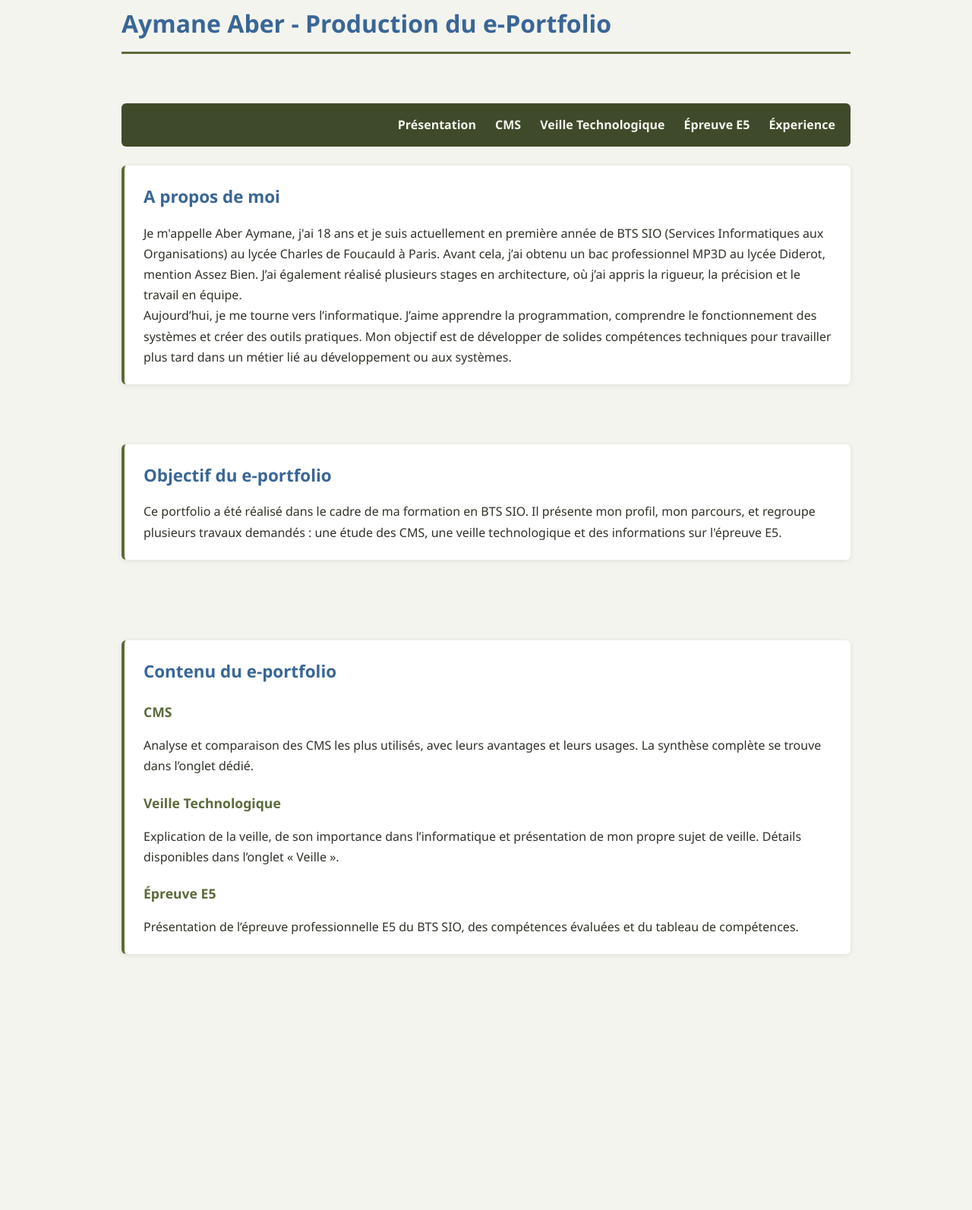
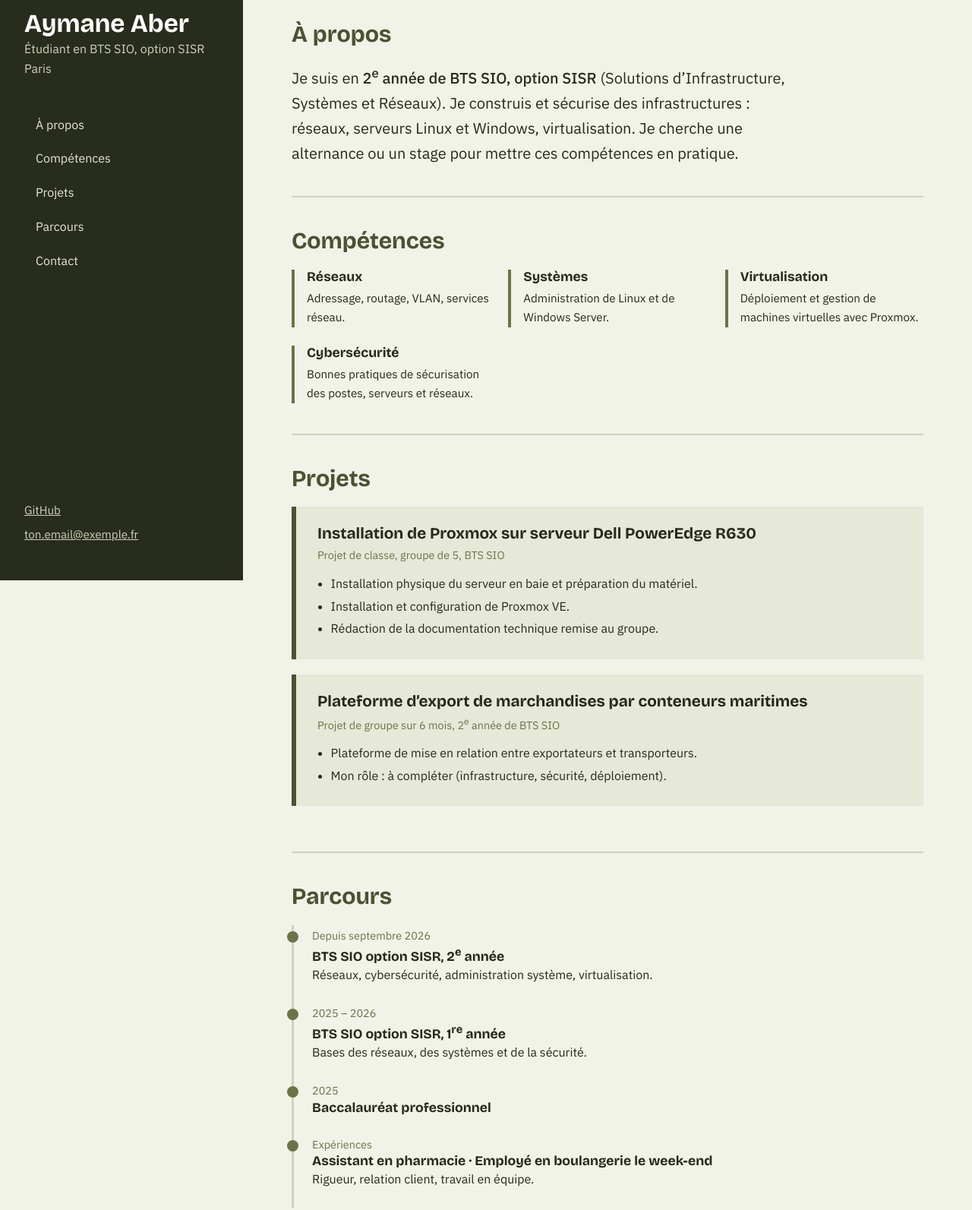
Before and after one commit to Pekno09/portfolio, a plain HTML site: page index.html in a window 1280 px wide. Shown: the part 36-1629 px from the top of the page at 76% size. Before the commit the page ends 1337 px from the top, so only its background shows below. Drawn offline with nearby package versions, Linux system fonts and the light colour scheme.

Commit message:
Add files via upload

```diff
--- a/index.html
+++ b/index.html
@@ -1,85 +1,142 @@
 <!DOCTYPE html>
 <html lang="fr">
 <head>
-    <meta charset="UTF-8">
-    <meta name="viewport" content="width=device-width, initial-scale=1.0">
-    <title>Portfolio Aymane Aber </title>
+<meta charset="utf-8">
+<meta name="viewport" content="width=device-width, initial-scale=1">
+<title>Aymane Aber – Portfolio BTS SIO SISR</title>
+<meta name="description" content="Portfolio d’Aymane Aber, étudiant en BTS SIO option SISR : réseaux, systèmes, virtualisation et cybersécurité.">
+<link rel="preconnect" href="https://fonts.googleapis.com">
+<link rel="preconnect" href="https://fonts.gstatic.com" crossorigin>
+<link href="https://fonts.googleapis.com/css2?family=Bricolage+Grotesque:wght@500;700&family=IBM+Plex+Sans:wght@400;500&display=swap" rel="stylesheet">
+<style>
+:root{
+  --kaki-900:#272c1c; --kaki-700:#4a5232; --kaki-500:#6b7348;
+  --sauge-200:#cfd3b8; --sauge-100:#e6e8d8; --sauge-50:#f1f2e8;
+  --texte:#252a1a; --lien:#4a5232;
+}
+*{box-sizing:border-box;margin:0}
+html{scroll-behavior:smooth}
+body{font-family:"IBM Plex Sans",system-ui,sans-serif;background:var(--sauge-50);color:var(--texte);line-height:1.65;display:grid;grid-template-columns:320px 1fr;min-height:100vh}
+h1,h2,h3{font-family:"Bricolage Grotesque",system-ui,sans-serif;line-height:1.15}
+a{color:var(--lien)}
+a:focus-visible,button:focus-visible{outline:3px solid var(--kaki-500);outline-offset:3px}
 
-    <h1 style = "color: rgb(57, 102, 150);" >Aymane Aber -  Production du e-Portfolio </h1>
-    <h2 style=" color:rgb(57, 102, 150);  font: sans-serif; font-size: 40px;">
-        <h3 style="color:rgb(57, 102, 150);" >  <br></h3>
-    </h2>
-    <link rel="stylesheet" href="couleur.css">
+aside{background:var(--kaki-900);color:var(--sauge-100);padding:3rem 2rem;position:sticky;top:0;height:100vh;display:flex;flex-direction:column;gap:1.5rem}
+aside h1{font-size:2.1rem;color:#fff}
+aside .role{color:var(--sauge-200)}
+aside nav{display:flex;flex-direction:column;gap:.25rem;margin-top:1rem}
+aside nav a{color:var(--sauge-100);text-decoration:none;padding:.45rem .75rem;border-left:3px solid transparent}
+aside nav a:hover{border-left-color:var(--kaki-500);background:rgba(255,255,255,.06)}
+aside .liens{margin-top:auto;display:flex;flex-direction:column;gap:.4rem;font-size:.95rem}
+aside .liens a{color:var(--sauge-200)}
 
+main{padding:4rem 4rem 5rem;max-width:62rem}
+section{padding:2.5rem 0;border-top:2px solid var(--sauge-200)}
+section:first-child{border-top:0;padding-top:0}
+h2{font-size:1.9rem;color:var(--kaki-700);margin-bottom:1.25rem}
+.intro{font-size:1.25rem;max-width:42rem}
+.intro strong{font-weight:500}
+
+.competences{display:grid;grid-template-columns:repeat(auto-fit,minmax(14rem,1fr));gap:1.5rem}
+.competences div{border-left:4px solid var(--kaki-500);padding-left:1rem}
+.competences h3{font-size:1.1rem;margin-bottom:.35rem}
+.competences p{font-size:.95rem}
+
+.projet{background:var(--sauge-100);border-left:6px solid var(--kaki-700);padding:1.5rem 1.75rem;margin-bottom:1.25rem}
+.projet h3{font-size:1.3rem;margin-bottom:.25rem}
+.projet .meta{color:var(--kaki-500);font-size:.9rem;margin-bottom:.75rem}
+.projet ul{padding-left:1.1rem}
+.projet li{margin:.2rem 0}
+
+.parcours{list-style:none;padding:0;border-left:3px solid var(--sauge-200)}
+.parcours li{padding:0 0 1.5rem 1.5rem;position:relative}
+.parcours li::before{content:"";position:absolute;left:-9px;top:.5rem;width:15px;height:15px;background:var(--kaki-500);border-radius:50%}
+.parcours .date{color:var(--kaki-500);font-size:.9rem}
+.parcours h3{font-size:1.1rem}
+
+.bouton{display:inline-block;background:var(--kaki-700);color:#fff;padding:.75rem 1.5rem;text-decoration:none;font-weight:500;margin-top:.75rem}
+.bouton:hover{background:var(--kaki-900)}
+
+@media (max-width:860px){
+  body{grid-template-columns:1fr}
+  aside{position:static;height:auto;padding:2rem 1.5rem}
+  aside nav{flex-direction:row;flex-wrap:wrap}
+  aside .liens{margin-top:0}
+  main{padding:2rem 1.5rem 4rem}
+}
+</style>
 </head>
 <body>
+<aside>
+  <div>
+    <h1>Aymane Aber</h1>
+    <p class="role">Étudiant en BTS SIO, option SISR<br>Paris</p>
+  </div>
+  <nav aria-label="Navigation principale">
+    <a href="#apropos">À propos</a>
+    <a href="#competences">Compétences</a>
+    <a href="#projets">Projets</a>
+    <a href="#parcours">Parcours</a>
+    <a href="#contact">Contact</a>
+  </nav>
+  <div class="liens">
+    <a href="https://github.com/Pekno09">GitHub</a>
+    <a href="mailto:ton.email@exemple.fr">ton.email@exemple.fr</a>
+  </div>
+</aside>
 
-    <nav>
-        <ul>
-            <li><a href="index.html">Présentation</a></li>
-            <li><a href="cms.html">CMS</a></li>
-            <li><a href="veille.html">Veille Technologique</a></li>
-            <li><a href="e5.html">Épreuve E5</a></li>
-            <li><a href="exp.html">Éxperience</a></li>
+<main>
+  <section id="apropos">
+    <h2>À propos</h2>
+    <p class="intro">Je suis en <strong>2<sup>e</sup> année de BTS SIO, option SISR</strong> (Solutions d’Infrastructure, Systèmes et Réseaux). Je construis et sécurise des infrastructures : réseaux, serveurs Linux et Windows, virtualisation. Je cherche une alternance ou un stage pour mettre ces compétences en pratique.</p>
+  </section>
 
-        </ul>
-    </nav>
+  <section id="competences">
+    <h2>Compétences</h2>
+    <div class="competences">
+      <div><h3>Réseaux</h3><p>Adressage, routage, VLAN, services réseau.</p></div>
+      <div><h3>Systèmes</h3><p>Administration de Linux et de Windows Server.</p></div>
+      <div><h3>Virtualisation</h3><p>Déploiement et gestion de machines virtuelles avec Proxmox.</p></div>
+      <div><h3>Cybersécurité</h3><p>Bonnes pratiques de sécurisation des postes, serveurs et réseaux.</p></div>
+    </div>
+  </section>
 
+  <section id="projets">
+    <h2>Projets</h2>
+    <article class="projet">
+      <h3>Installation de Proxmox sur serveur Dell PowerEdge R630</h3>
+      <p class="meta">Projet de classe, groupe de 5, BTS SIO</p>
+      <ul>
+        <li>Installation physique du serveur en baie et préparation du matériel.</li>
+        <li>Installation et configuration de Proxmox VE.</li>
+        <li>Rédaction de la documentation technique remise au groupe.</li>
+      </ul>
+    </article>
+    <article class="projet">
+      <h3>Plateforme d’export de marchandises par conteneurs maritimes</h3>
+      <p class="meta">Projet de groupe sur 6 mois, 2<sup>e</sup> année de BTS SIO</p>
+      <ul>
+        <li>Plateforme de mise en relation entre exportateurs et transporteurs.</li>
+        <li>Mon rôle : à compléter (infrastructure, sécurité, déploiement).</li>
+      </ul>
+    </article>
+  </section>
 
-    <section>
-        <h2 style="color: rgb(57, 102, 150);"
-        >A propos de moi</h2>
+  <section id="parcours">
+    <h2>Parcours</h2>
+    <ul class="parcours">
+      <li><span class="date">Depuis septembre 2026</span><h3>BTS SIO option SISR, 2<sup>e</sup> année</h3><p>Réseaux, cybersécurité, administration système, virtualisation.</p></li>
+      <li><span class="date">2025 – 2026</span><h3>BTS SIO option SISR, 1<sup>re</sup> année</h3><p>Bases des réseaux, des systèmes et de la sécurité.</p></li>
+      <li><span class="date">2025</span><h3>Baccalauréat professionnel</h3></li>
+      <li><span class="date">Expériences</span><h3>Assistant en pharmacie · Employé en boulangerie le week-end</h3><p>Rigueur, relation client, travail en équipe.</p></li>
+    </ul>
+  </section>
 
-
-        <p>
-            Je m'appelle Aber Aymane, j'ai 18 ans et je suis actuellement en première année de BTS SIO
-            (Services Informatiques aux Organisations) au lycée Charles de Foucauld à Paris.
-            Avant cela, j’ai obtenu un bac professionnel MP3D au lycée Diderot, mention Assez Bien.
-            J’ai également réalisé plusieurs stages en architecture, où j’ai appris la rigueur, la précision
-            et le travail en équipe.
-        </p>
-
-        <p>
-            Aujourd’hui, je me tourne vers l’informatique. J’aime apprendre la programmation, comprendre le
-            fonctionnement des systèmes et créer des outils pratiques. Mon objectif est de développer de
-            solides compétences techniques pour travailler plus tard dans un métier lié au développement ou
-            aux systèmes.
-        </p>
-
-    </section>
-<br>
-<br>
-
-    <section>
-        <h2 style = "color :rgb(57, 102, 150);" >Objectif du e-portfolio</h2>
-        <p>
-            Ce portfolio a été réalisé dans le cadre de ma formation en BTS SIO. Il présente mon profil, mon
-            parcours, et regroupe plusieurs travaux demandés : une étude des CMS, une veille technologique et
-            des informations sur l'épreuve E5.
-        </p>
-    </section>
-    <br>
-    <br>
-    <br>
-
-    <section>
-        <h2 style="color: rgb(57, 102, 150);"> Contenu du e-portfolio</h2>
-
-        <h3> CMS</h3>
-        <p>
-            Analyse et comparaison des CMS les plus utilisés, avec leurs avantages et leurs usages.
-            La synthèse complète se trouve dans l’onglet dédié.
-        </p>
-
-        <h3> Veille Technologique</h3>
-        <p>
-            Explication de la veille, de son importance dans l’informatique et présentation de mon propre
-            sujet de veille. Détails disponibles dans l’onglet « Veille ».
-        </p>
-
-        <h3> Épreuve E5</h3>
-        <p>
-            Présentation de l’épreuve professionnelle E5 du BTS SIO, des compétences évaluées et du tableau
-            de compétences.
-        </p>
-    </section>
+  <section id="contact">
+    <h2>Contact</h2>
+    <p>Une alternance, un stage ou une question sur mes projets ? Écrivez-moi.</p>
+    <a class="bouton" href="mailto:ton.email@exemple.fr">Envoyer un e-mail</a>
+  </section>
+</main>
+</body>
+</html>
```
